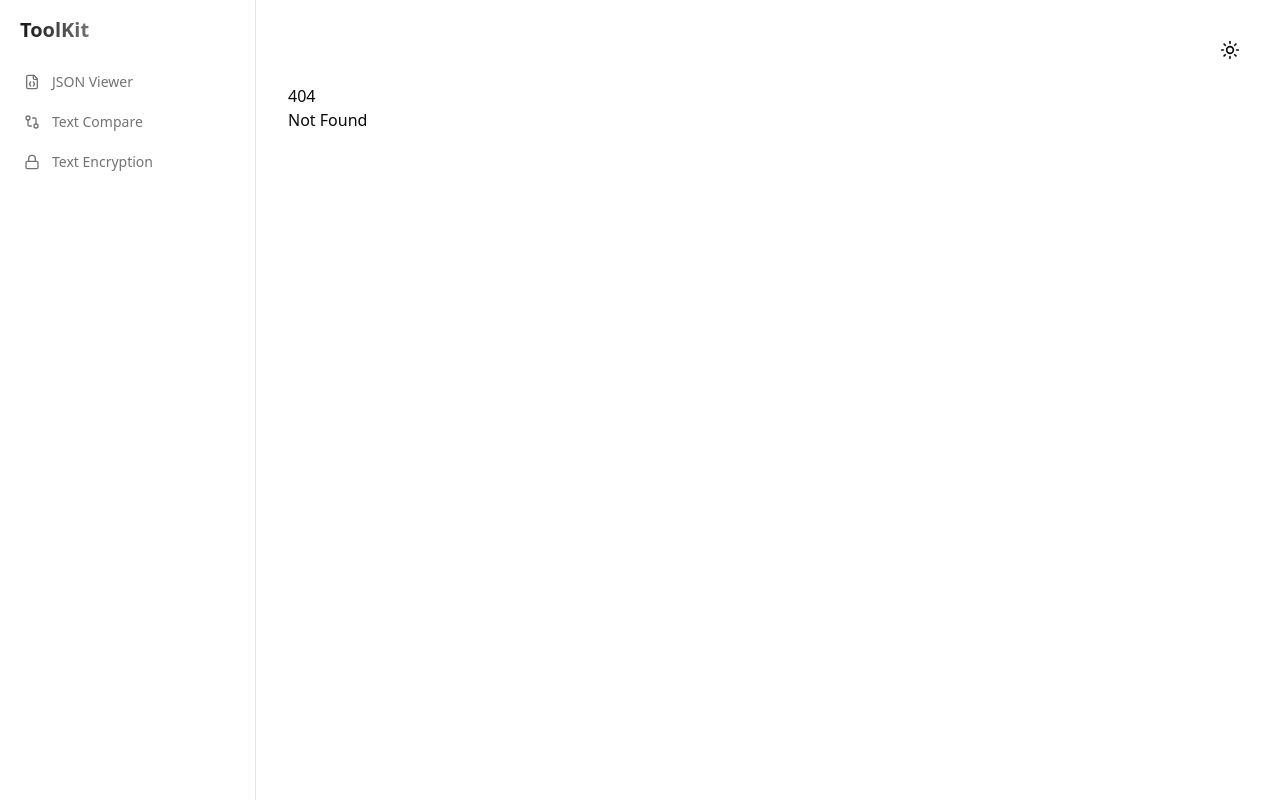
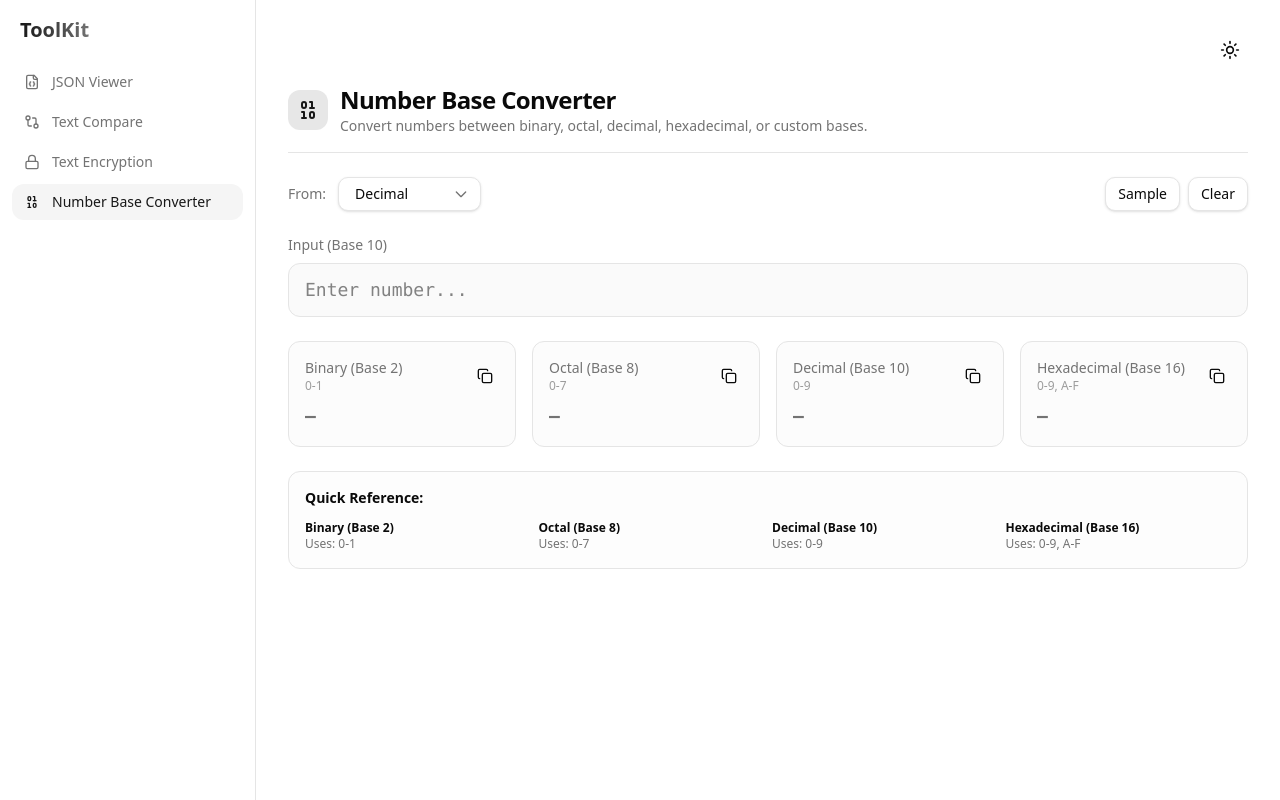
Before and after one commit to Gazi2050/toolkit, a SvelteKit app: page /number-base in a window 1280 px wide. Before the commit this address had no page. Built offline with nearby package versions, Linux system fonts and the light colour scheme.

Commit message:
Add Number Base Converter tool and update sidebar and tool list.

```diff
--- a/src/lib/components/Sidebar.svelte
+++ b/src/lib/components/Sidebar.svelte
@@ -21,7 +21,8 @@
 	const menuItems = [
 		{ title: 'JSON Viewer', href: '/json-viewer', icon: FileJson },
 		{ title: 'Text Compare', href: '/text-compare', icon: GitCompare },
-		{ title: 'Text Encryption', href: '/text-encryption', icon: Lock }
+		{ title: 'Text Encryption', href: '/text-encryption', icon: Lock },
+		{ title: 'Number Base Converter', href: '/number-base', icon: Binary }
 	];
 </script>
 
--- /dev/null
+++ b/src/lib/components/tools/NumberBaseConverter.svelte
@@ -0,0 +1,257 @@
+<script lang="ts">
+	import { Copy } from '@lucide/svelte';
+
+	let inputValue = $state('');
+	let inputBase: 2 | 8 | 10 | 16 = $state(10);
+	let error = $state<string | null>(null);
+
+	// Conversion results
+	let binary = $state('');
+	let octal = $state('');
+	let decimal = $state('');
+	let hexadecimal = $state('');
+
+	function isValidForBase(value: string, base: number): boolean {
+		if (!value) return true;
+
+		const validChars = {
+			2: /^[01]+$/,
+			8: /^[0-7]+$/,
+			10: /^[0-9]+$/,
+			16: /^[0-9A-Fa-f]+$/
+		};
+
+		return validChars[base as keyof typeof validChars].test(value);
+	}
+
+	function convert() {
+		try {
+			if (!inputValue.trim()) {
+				binary = '';
+				octal = '';
+				decimal = '';
+				hexadecimal = '';
+				error = null;
+				return;
+			}
+
+			// Validate input
+			if (!isValidForBase(inputValue, inputBase)) {
+				throw new Error(`Invalid characters for base ${inputBase}`);
+			}
+
+			// Convert to decimal first
+			const decimalValue = parseInt(inputValue, inputBase);
+
+			if (isNaN(decimalValue)) {
+				throw new Error('Invalid number');
+			}
+
+			// Convert to all bases
+			binary = decimalValue.toString(2);
+			octal = decimalValue.toString(8);
+			decimal = decimalValue.toString(10);
+			hexadecimal = decimalValue.toString(16).toUpperCase();
+
+			error = null;
+		} catch (e) {
+			error = (e as Error).message;
+			binary = '';
+			octal = '';
+			decimal = '';
+			hexadecimal = '';
+		}
+	}
+
+	function copyToClipboard(text: string) {
+		if (text) {
+			navigator.clipboard.writeText(text);
+		}
+	}
+
+	function clear() {
+		inputValue = '';
+		binary = '';
+		octal = '';
+		decimal = '';
+		hexadecimal = '';
+		error = null;
+	}
+
+	function setSample() {
+		inputValue = '168898';
+		inputBase = 10;
+		convert();
+	}
+
+	// Auto-convert when input changes
+	$effect(() => {
+		if (inputValue || inputBase) convert();
+	});
+</script>
+
+<div class="flex flex-col gap-6">
+	<!-- Header Controls -->
+	<div class="flex items-center justify-between">
+		<div class="flex items-center gap-3">
+			<label class="text-sm font-medium text-muted-foreground">From:</label>
+			<div class="relative">
+				<select
+					bind:value={inputBase}
+					class="appearance-none rounded-md border bg-background px-4 py-1.5 pr-10 text-sm font-medium shadow-sm transition-colors hover:bg-accent focus:outline-none focus:ring-1 focus:ring-primary/30"
+				>
+					<option value={10}>Decimal</option>
+					<option value={2}>Binary</option>
+					<option value={8}>Octal</option>
+					<option value={16}>Hexadecimal</option>
+				</select>
+				<div class="pointer-events-none absolute inset-y-0 right-0 flex items-center pr-3 text-muted-foreground">
+					<svg class="h-4 w-4" fill="none" stroke="currentColor" viewBox="0 0 24 24">
+						<path stroke-linecap="round" stroke-linejoin="round" stroke-width="2" d="M19 9l-7 7-7-7" />
+					</svg>
+				</div>
+			</div>
+		</div>
+		<div class="flex gap-2">
+			<button
+				onclick={setSample}
+				class="rounded-md border bg-background px-3 py-1.5 text-sm font-medium shadow-sm transition-colors hover:bg-accent focus:outline-none focus:ring-1 focus:ring-primary/30"
+			>
+				Sample
+			</button>
+			<button
+				onclick={clear}
+				class="rounded-md border bg-background px-3 py-1.5 text-sm font-medium shadow-sm transition-colors hover:bg-accent focus:outline-none focus:ring-1 focus:ring-primary/30"
+			>
+				Clear
+			</button>
+		</div>
+	</div>
+
+	<!-- Input -->
+	<div class="flex flex-col gap-2">
+		<label for="input-number" class="text-sm font-medium text-muted-foreground">
+			Input (Base {inputBase})
+		</label>
+		<input
+			id="input-number"
+			type="text"
+			bind:value={inputValue}
+			class="rounded-lg border bg-muted/50 px-4 py-3 font-mono text-lg transition-colors focus:outline-none focus:ring-1 focus:ring-primary/30 {error ? 'border-red-500/50 focus:ring-red-500/30' : ''}"
+			placeholder="Enter number..."
+		/>
+		{#if error}
+			<p class="text-sm text-red-500">{error}</p>
+		{/if}
+	</div>
+
+	<!-- Conversion Results Grid -->
+	<div class="grid gap-4 sm:grid-cols-2 lg:grid-cols-4">
+		<!-- Binary -->
+		<div class="flex flex-col gap-2 rounded-lg border bg-muted/30 p-4">
+			<div class="flex items-center justify-between">
+				<div>
+					<div class="text-sm font-medium text-muted-foreground">Binary (Base 2)</div>
+					<div class="text-xs text-muted-foreground/70">0-1</div>
+				</div>
+				<button
+					onclick={() => copyToClipboard(binary)}
+					class="rounded-md p-1.5 transition-colors hover:bg-muted"
+					title="Copy"
+					disabled={!binary}
+				>
+					<Copy class="h-4 w-4" />
+				</button>
+			</div>
+			<div class="break-all font-mono text-lg font-semibold {binary ? 'text-foreground' : 'text-muted-foreground'}">
+				{binary || '—'}
+			</div>
+		</div>
+
+		<!-- Octal -->
+		<div class="flex flex-col gap-2 rounded-lg border bg-muted/30 p-4">
+			<div class="flex items-center justify-between">
+				<div>
+					<div class="text-sm font-medium text-muted-foreground">Octal (Base 8)</div>
+					<div class="text-xs text-muted-foreground/70">0-7</div>
+				</div>
+				<button
+					onclick={() => copyToClipboard(octal)}
+					class="rounded-md p-1.5 transition-colors hover:bg-muted"
+					title="Copy"
+					disabled={!octal}
+				>
+					<Copy class="h-4 w-4" />
+				</button>
+			</div>
+			<div class="break-all font-mono text-lg font-semibold {octal ? 'text-foreground' : 'text-muted-foreground'}">
+				{octal || '—'}
+			</div>
+		</div>
+
+		<!-- Decimal -->
+		<div class="flex flex-col gap-2 rounded-lg border bg-muted/30 p-4">
+			<div class="flex items-center justify-between">
+				<div>
+					<div class="text-sm font-medium text-muted-foreground">Decimal (Base 10)</div>
+					<div class="text-xs text-muted-foreground/70">0-9</div>
+				</div>
+				<button
+					onclick={() => copyToClipboard(decimal)}
+					class="rounded-md p-1.5 transition-colors hover:bg-muted"
+					title="Copy"
+					disabled={!decimal}
+				>
+					<Copy class="h-4 w-4" />
+				</button>
+			</div>
+			<div class="break-all font-mono text-lg font-semibold {decimal ? 'text-foreground' : 'text-muted-foreground'}">
+				{decimal || '—'}
+			</div>
+		</div>
+
+		<!-- Hexadecimal -->
+		<div class="flex flex-col gap-2 rounded-lg border bg-muted/30 p-4">
+			<div class="flex items-center justify-between">
+				<div>
+					<div class="text-sm font-medium text-muted-foreground">Hexadecimal (Base 16)</div>
+					<div class="text-xs text-muted-foreground/70">0-9, A-F</div>
+				</div>
+				<button
+					onclick={() => copyToClipboard(hexadecimal)}
+					class="rounded-md p-1.5 transition-colors hover:bg-muted"
+					title="Copy"
+					disabled={!hexadecimal}
+				>
+					<Copy class="h-4 w-4" />
+				</button>
+			</div>
+			<div class="break-all font-mono text-lg font-semibold {hexadecimal ? 'text-foreground' : 'text-muted-foreground'}">
+				{hexadecimal || '—'}
+			</div>
+		</div>
+	</div>
+
+	<!-- Quick Reference -->
+	<div class="rounded-lg border bg-muted/20 p-4">
+		<h3 class="mb-3 text-sm font-semibold">Quick Reference:</h3>
+		<div class="grid gap-2 text-xs sm:grid-cols-2 lg:grid-cols-4">
+			<div>
+				<span class="font-semibold">Binary (Base 2)</span>
+				<div class="text-muted-foreground">Uses: 0-1</div>
+			</div>
+			<div>
+				<span class="font-semibold">Octal (Base 8)</span>
+				<div class="text-muted-foreground">Uses: 0-7</div>
+			</div>
+			<div>
+				<span class="font-semibold">Decimal (Base 10)</span>
+				<div class="text-muted-foreground">Uses: 0-9</div>
+			</div>
+			<div>
+				<span class="font-semibold">Hexadecimal (Base 16)</span>
+				<div class="text-muted-foreground">Uses: 0-9, A-F</div>
+			</div>
+		</div>
+	</div>
+</div>
--- a/src/routes/+page.svelte
+++ b/src/routes/+page.svelte
@@ -19,13 +19,13 @@
 	const tools = [
 		{
 			title: 'JSON Viewer',
-			description: 'Easily view and format JSON data for better readability.',
+			description: 'Format, validate, and minify JSON data with detailed error messages.',
 			icon: FileJson,
 			href: '/json-viewer'
 		},
 		{
 			title: 'Text Compare',
-			description: 'Compare two pieces of text to identify differences quickly.',
+			description: 'Compare two blocks of text and highlight the differences.',
 			icon: GitCompare,
 			href: '/text-compare'
 		},
@@ -34,6 +34,12 @@
 			description: 'Encode and decode text using Base64, Base32, and Base16.',
 			icon: Lock,
 			href: '/text-encryption'
+		},
+		{
+			title: 'Number Base Converter',
+			description: 'Convert numbers between binary, octal, decimal, and hexadecimal.',
+			icon: Binary,
+			href: '/number-base'
 		}
 	];
 </script>
--- /dev/null
+++ b/src/routes/number-base/+page.svelte
@@ -0,0 +1,18 @@
+<script lang="ts">
+	import NumberBaseConverter from '$lib/components/tools/NumberBaseConverter.svelte';
+	import { Binary } from '@lucide/svelte';
+</script>
+
+<div class="flex flex-col">
+	<div class="mb-6 flex items-center gap-3 border-b pb-4">
+		<div class="rounded-lg bg-primary/10 p-2 text-primary">
+			<Binary class="h-6 w-6" />
+		</div>
+		<div>
+			<h1 class="text-2xl font-bold tracking-tight">Number Base Converter</h1>
+			<p class="text-sm text-muted-foreground">Convert numbers between binary, octal, decimal, hexadecimal, or custom bases.</p>
+		</div>
+	</div>
+
+	<NumberBaseConverter />
+</div>
```
